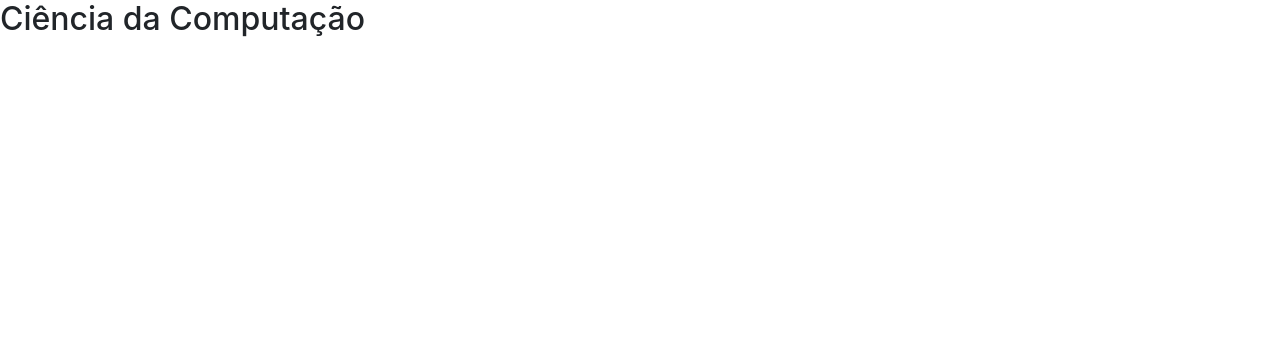
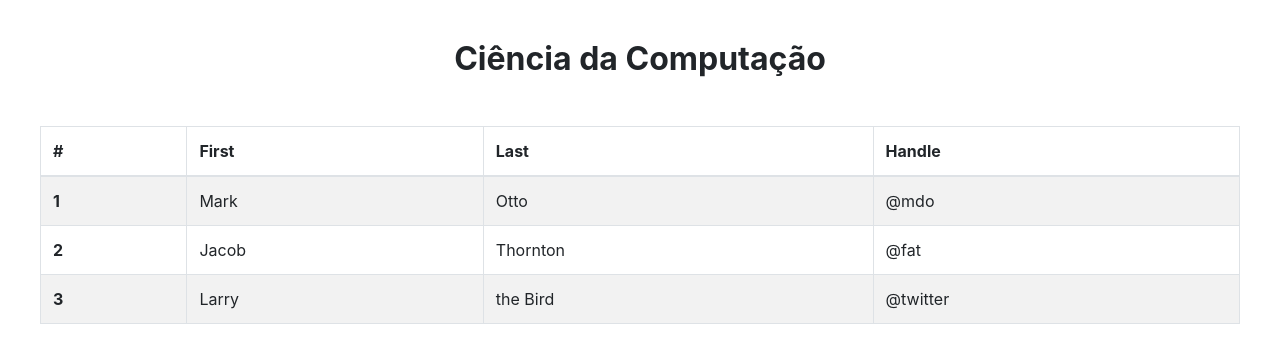
Before and after one commit to Lokuxus/Trabalho-Interoperabilidade-XML, a plain HTML site: page view/index.html in a window 1280 px wide. Drawn offline with nearby package versions, Linux system fonts and the light colour scheme; no server answers.

Commit message:
Adicionado tabela mocada

```diff
--- /dev/null
+++ b/view/application/css/style.css
@@ -0,0 +1,9 @@
+.main-title{
+    text-align: center;
+    padding: 40px 0;
+    font-weight: 700;
+}
+
+.main-app{
+    padding: 0 40px;
+}
--- a/view/application/js/controller.js
+++ b/view/application/js/controller.js
@@ -5,13 +5,12 @@
         , ['$scope', '$http', function($scope, $http){
 
       var viewModel = this;
-      var baseUrl = 'http://localhost:8079/curso'
 
 
-      $http.get(baseUrl).then(function(response) {
+      $http.get('http://localhost:8079/curso').then(function(response) {
         viewModel.curso = response.data;
       }, function(err) {
-        console.log(err);
+        console.log("Deu Ruim", err);
       });
     }]);
 
--- a/view/index.html
+++ b/view/index.html
@@ -6,10 +6,41 @@
             <meta http-equiv="X-UA-Compatible" content="ie=edge">
             <title>Document</title>
             <link rel="stylesheet" href="vendors/bootstrap/css/bootstrap.css">
+            <link rel="stylesheet" href="application/css/style.css">
       </head>
       <body>
-        <h2>Ciência da Computação</h2>
-        <div ng-controller="XmlController as viewModel">
+        <h2 class="main-title">Ciência da Computação</h2>
+        <div class="main-app" ng-controller="XmlController as viewModel">
+                <table class="table table-striped table-bordered">
+                        <thead>
+                          <tr>
+                            <th scope="col">#</th>
+                            <th scope="col">First</th>
+                            <th scope="col">Last</th>
+                            <th scope="col">Handle</th>
+                          </tr>
+                        </thead>
+                        <tbody>
+                          <tr>
+                            <th scope="row">1</th>
+                            <td>Mark</td>
+                            <td>Otto</td>
+                            <td>@mdo</td>
+                          </tr>
+                          <tr>
+                            <th scope="row">2</th>
+                            <td>Jacob</td>
+                            <td>Thornton</td>
+                            <td>@fat</td>
+                          </tr>
+                          <tr>
+                            <th scope="row">3</th>
+                            <td>Larry</td>
+                            <td>the Bird</td>
+                            <td>@twitter</td>
+                          </tr>
+                        </tbody>
+                      </table>
         </div>
         <script src="https://ajax.googleapis.com/ajax/libs/angularjs/1.7.2/angular.min.js"></script>
         <script src="vendors/bootstrap/js/bootstrap.js"></script>
```
